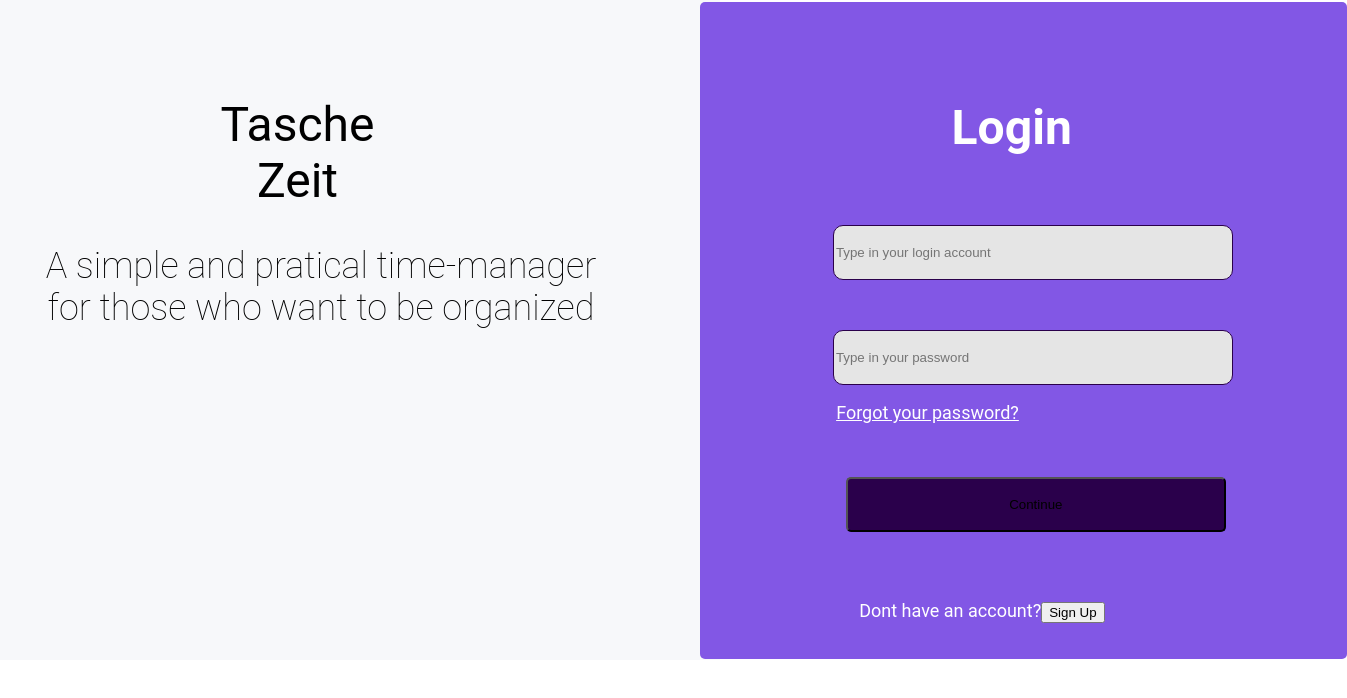
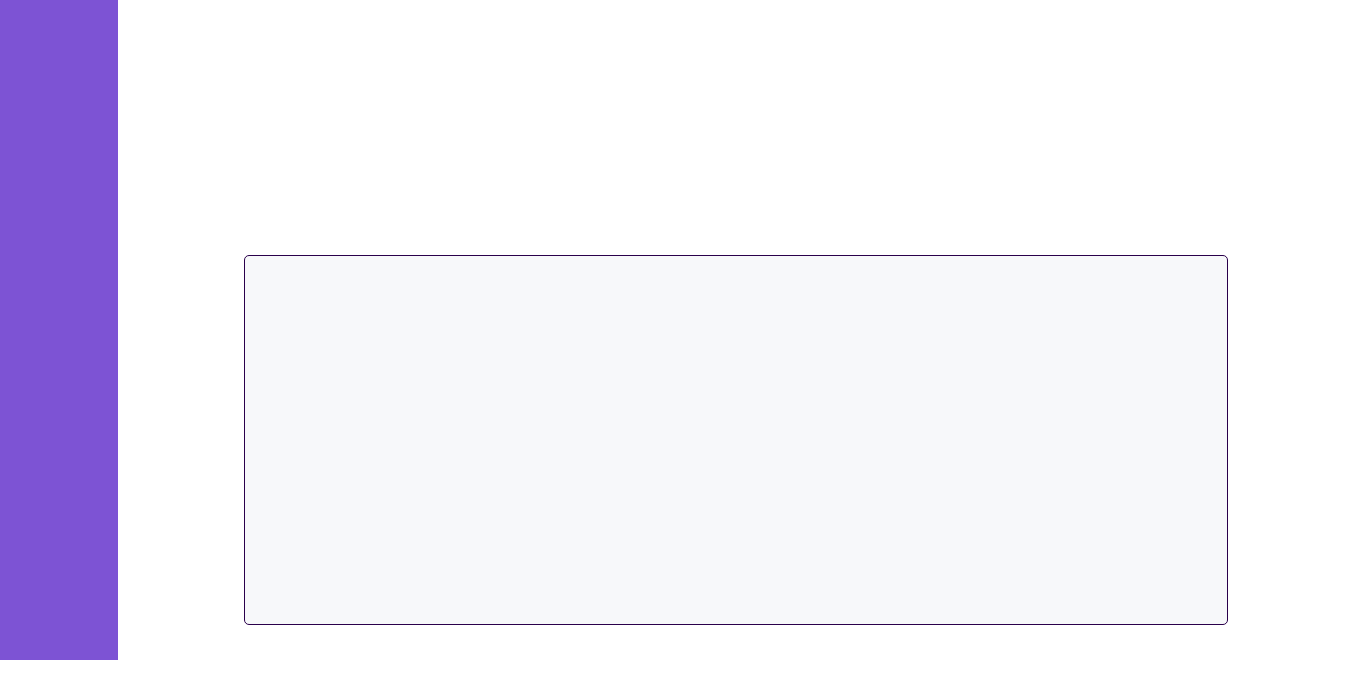
Before and after one commit to dukrl722/Integrations, a React (Create React App) app in the folder tasche-zeit/: page /index in a window 1280 px wide. Shown: the top 698 px of the page, 1347 px wide, since content can reach past the window. Built offline with nearby package versions, Linux system fonts and the light colour scheme.

Commit message:
Começado a inclusão de rotas e a pagina de indice

```diff
--- a/tasche-zeit/package.json
+++ b/tasche-zeit/package.json
@@ -8,6 +8,7 @@
     "@testing-library/user-event": "^12.1.10",
     "react": "^17.0.2",
     "react-dom": "^17.0.2",
+    "react-router-dom": "^5.2.0",
     "react-scripts": "4.0.3",
     "web-vitals": "^1.0.1"
   },
--- a/tasche-zeit/src/App.js
+++ b/tasche-zeit/src/App.js
@@ -1,10 +1,13 @@
 //import './App.css';
 import Login from './components/login';
+import Indice from './components/indice';
+import {Route, Link} from 'react-router-dom';
 
 function App() {
   return (
       <div className="App">
-        <Login />
+        <Route exact path="/" component={Login} />
+        <Route exact path="/index" component={Indice} />
       </div>
   );
 }
--- /dev/null
+++ b/tasche-zeit/src/components/indice.css
@@ -0,0 +1,20 @@
+.Menu {
+    position: absolute;
+    width: 118px;
+    height: 660px;
+    left: 0px;
+    top: 0px;
+    background: #7D53D4;
+}
+
+.TimeList {
+    position: absolute;
+    width: 984px;
+    height: 370px;
+    left: 244px;
+    top: 255px;
+    background: #F7F8FA;
+    border: 1px solid #2A004B;
+    box-sizing: border-box;
+    border-radius: 5px;
+}
--- /dev/null
+++ b/tasche-zeit/src/components/indice.js
@@ -0,0 +1,16 @@
+import React from 'react';
+import './indice.css';
+
+export default function Indice(){
+    return (
+        <div>
+            <div className="Menu">
+
+            </div>
+
+            <div className="TimeList">
+
+            </div>
+        </div>
+    );
+}
--- a/tasche-zeit/src/index.js
+++ b/tasche-zeit/src/index.js
@@ -3,10 +3,13 @@ import ReactDOM from 'react-dom';
 import './index.css';
 import App from './App';
 import reportWebVitals from './reportWebVitals';
+import {BrowserRouter} from 'react-router-dom';
 
 ReactDOM.render(
   <React.StrictMode>
-    <App />
+    <BrowserRouter>
+      <App />
+    </BrowserRouter>
   </React.StrictMode>,
   document.getElementById('root')
 );
```
Also changed, not shown: 1 other file (tests, documents, lock files or other folders).
